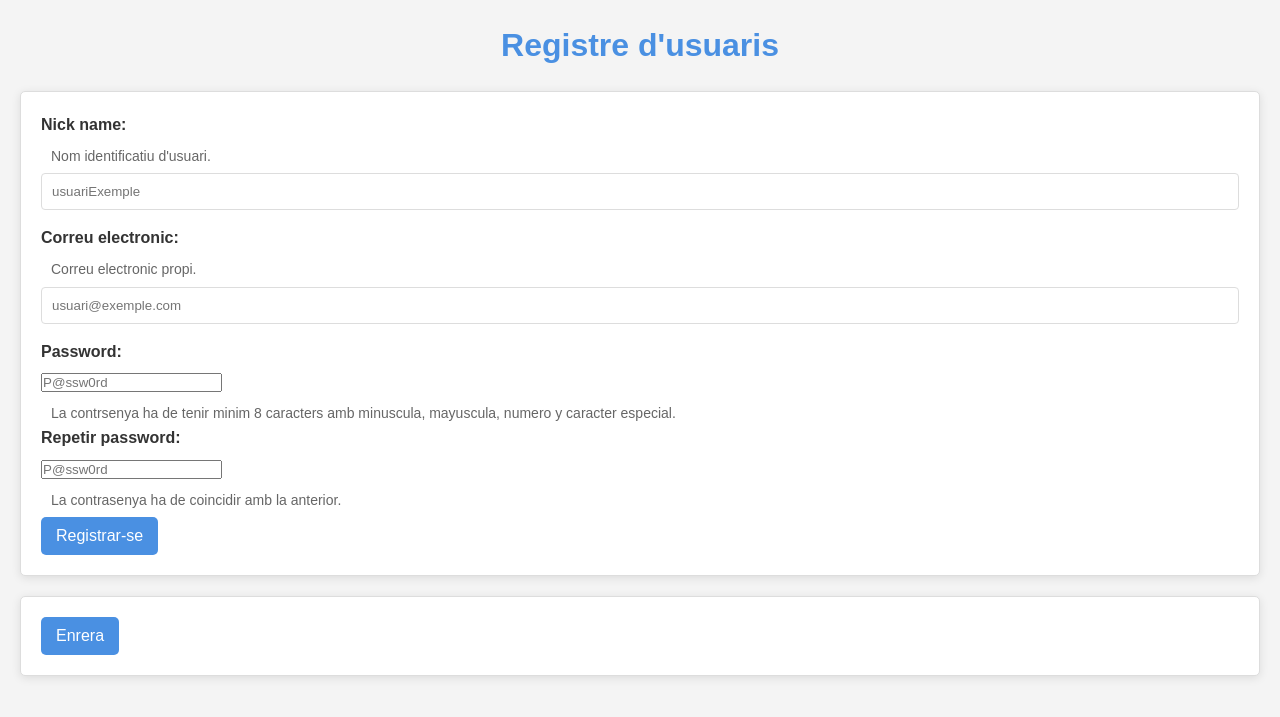
After one commit to elVakera/Backend, a PHP site: page /vista/registre.php in a window 1280 px wide. The commit adds this page. Shown: the top 717 px of the page. Run offline with PHP 8.4, Linux system fonts and the light colour scheme.

Commit message:
modificado

```diff
--- /dev/null
+++ b/vista/registre.php
@@ -0,0 +1,41 @@
+<!DOCTYPE html>
+<html lang="en">
+<head>
+    <meta charset="UTF-8">
+    <meta name="viewport" content="width=device-width, initial-scale=1.0">
+    <link rel="stylesheet" href="../styles/estils.css">                                         <!--link de referencia para los estilos -->
+    <title>VistaMenu_DVG</title>
+</head>
+<body>
+    <h1>Registre d'usuaris</h1>                                                                 <!-- text informativo -->
+
+    <form action="<?php echo htmlspecialchars($_SERVER["PHP_SELF"])?>">
+        <label for="nick">Nick name:</label>
+        <span class="description">Nom identificatiu d'usuari.</span>
+        <label></label>
+        <input type="text" id="nick" name="nick" placeholder="usuariExemple" required />
+
+        <label for="correu">Correu electronic:</label>
+        <span class="description">Correu electronic propi.</span>
+        <label></label>
+        <input type="text" id="email" name="email" placeholder="usuari@exemple.com" required />
+
+        <label for="con">Password:</label>
+        <input type="password" id="pass1" name="pass1" placeholder="P@ssw0rd" required />
+        <label></label>
+        <span class="description">La contrsenya ha de tenir minim 8 caracters amb minuscula, mayuscula, numero y caracter especial.</span>
+
+        <label for="conC">Repetir password:</label>
+        <input type="password" id="pass2" name="pass2" placeholder="P@ssw0rd" required />
+        <label></label>
+        <span class="description">La contrasenya ha de coincidir amb la anterior.</span>
+
+        <label></label>
+        <input id="submit" type="submit" value="Registrar-se"/>
+    </form>
+    <form action="<?php echo htmlspecialchars("../index.php"); ?>" method="post">
+        <input id="submit" type="submit" value="Enrera"/>
+    </form>
+    <?php include_once __DIR__ . '/../controlador/controlador.php'; ?>                          <!-- link incluitiu del controlador -->
+</body>
+</html>
```
Also changed, not shown: index.php (+18 -1 lines), vista/menuBotons.php (+4 -4 lines), vista/olvido.php (added, +12 -0 lines).
